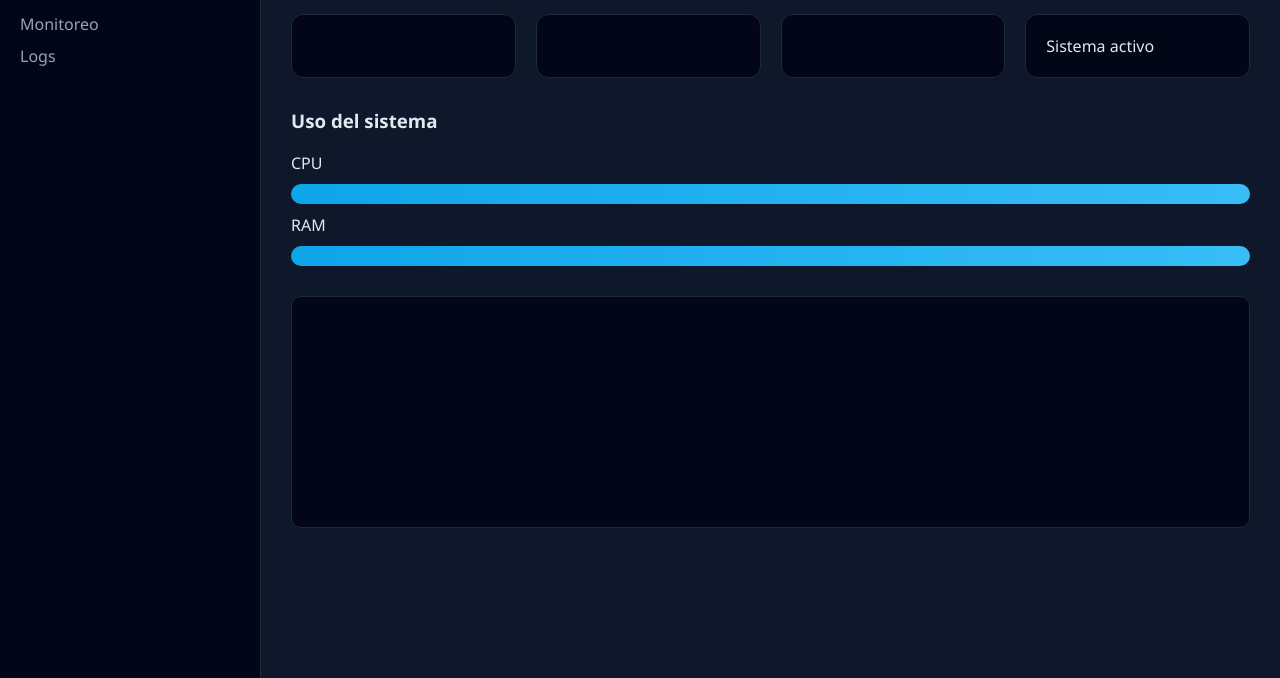
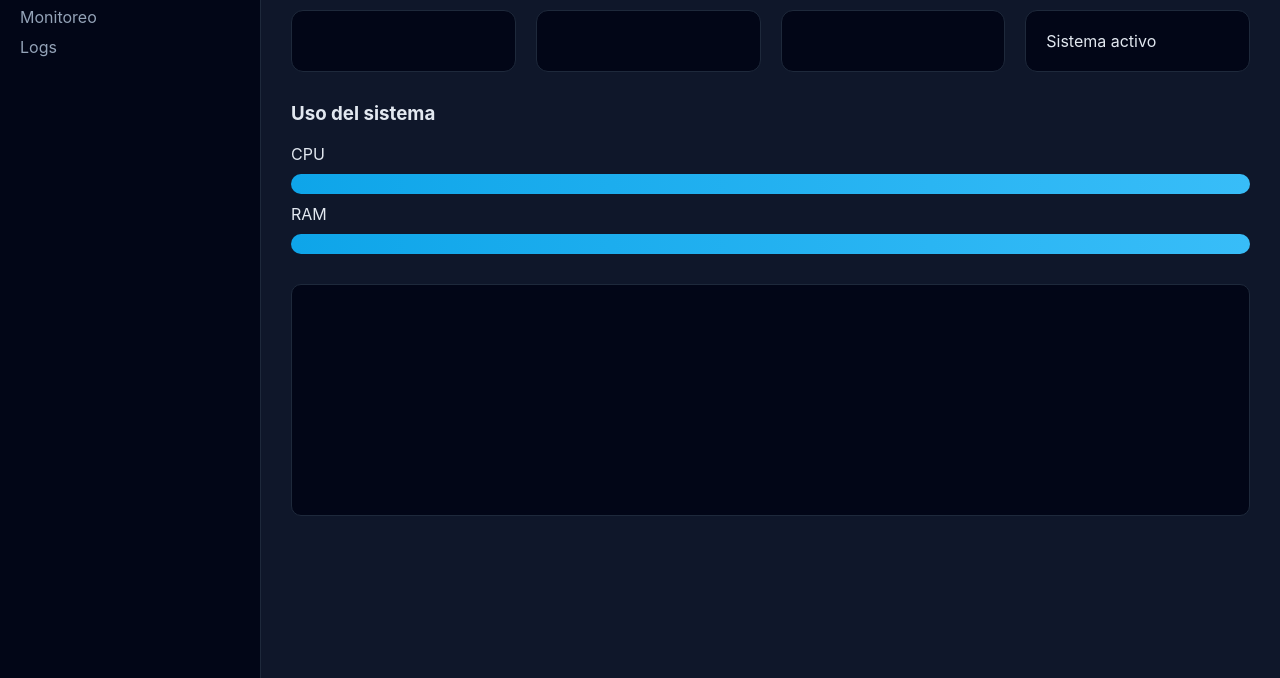
Before and after one commit to Roshell-F/roshell-devops-hub, a website: page public/index.html in a window 1280 px wide. Shown: the part 122-800 px from the top of the page. Drawn offline with Linux system fonts and the light colour scheme; no server answers.

Commit message:
Mejora tipografía profesional

```diff
--- a/public/styles.css
+++ b/public/styles.css
@@ -1,6 +1,6 @@
 body {
   margin: 0;
-  font-family: 'Segoe UI', sans-serif;
+font-family: 'Inter', sans-serif;
   background: #0f172a; /* azul oscuro */
   color: #e2e8f0;
 }
@@ -108,3 +108,6 @@ body {
   background: #38bdf8;
   border-radius: 10px;
 }
+.logs {
+  font-family: 'Courier New', monospace;
+}
```
